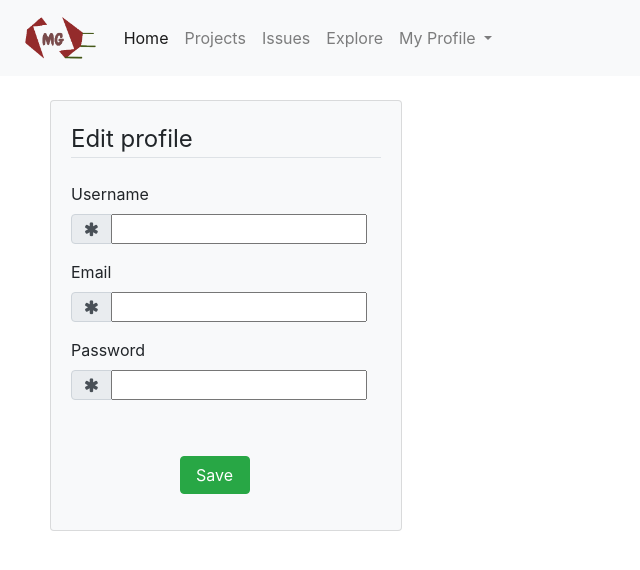
After one commit to jelenailic95/git_uks, a Django app: template my_git/templates/my_git/users/update_user_profile.html in a window 1280 px wide. The commit adds this page. Shown: the top 570 px of the page, without its empty margins (0-640 px from the left). Run offline with Django 3.2, Linux system fonts and the light colour scheme; the template is opened without the code that fills it: values that come from a table or form of the project are taken from there, others are empty; some libraries are stand-ins or nearby versions.

Commit message:
Added update of the user's profile

```diff
--- a/my_git/forms.py
+++ b/my_git/forms.py
@@ -21,3 +21,13 @@ class LoginForm(forms.Form):
 
     class Meta:
         fields = ['email', 'password']
+
+
+class UserUpdateProfileForm(forms.ModelForm):
+    username = forms.CharField(required=False)
+    email = forms.EmailField(required=False)
+    password = forms.CharField(required=False, widget=forms.PasswordInput)
+
+    class Meta:
+        model = User
+        fields = ['username', 'email', 'password']
--- a/my_git/static/my_git/styles/login.css
+++ b/my_git/static/my_git/styles/login.css
@@ -18,9 +18,9 @@ form {
 }
 
 #submit-btn {
-    margin-left:30%;
+    margin-left:15%;
 }
 
 .pt-3 {
-    margin-left: 37%;
+    margin-left: 20%;
 }
--- a/my_git/templates/my_git/home.html
+++ b/my_git/templates/my_git/home.html
@@ -1,16 +1,9 @@
-{% if messages %}
-    {% if message.tags == 'success' %}
-      <div class="alert {% if message.tags %} alert-{{ message.tags }}{% endif %}">
-            {{ message|safe }}
-        </div>
-    {% endif %}
-{% endif %}
-
 <!DOCTYPE html>
 <html lang="en">
 <head>
     <meta charset="utf-8">
-        <link rel="stylesheet" href="https://maxcdn.bootstrapcdn.com/bootstrap/4.0.0/css/bootstrap.min.css" integrity="sha384-Gn5384xqQ1aoWXA+058RXPxPg6fy4IWvTNh0E263XmFcJlSAwiGgFAW/dAiS6JXm" crossorigin="anonymous">
+    <link rel="stylesheet" href="https://maxcdn.bootstrapcdn.com/bootstrap/4.0.0/css/bootstrap.min.css"
+          integrity="sha384-Gn5384xqQ1aoWXA+058RXPxPg6fy4IWvTNh0E263XmFcJlSAwiGgFAW/dAiS6JXm" crossorigin="anonymous">
     <title>My Git</title>
 </head>
 
@@ -19,30 +12,32 @@
     <a class="navbar-brand" href="#">
         <img alt="My Git" src="../../static/my_git/images/logo.png" height="50px">
     </a>
-          <button class="navbar-toggler" type="button" data-toggle="collapse" data-target="#navbarNavDropdown" aria-controls="navbarNavDropdown" aria-expanded="false" aria-label="Toggle navigation">
+    <button class="navbar-toggler" type="button" data-toggle="collapse" data-target="#navbarNavDropdown"
+            aria-controls="navbarNavDropdown" aria-expanded="false" aria-label="Toggle navigation">
         <span class="navbar-toggler-icon"></span>
     </button>
     <div class="collapse navbar-collapse" id="navbarNavDropdown">
         <ul class="navbar-nav">
             <li class="nav-item active">
-                <a class="nav-link" href="#">Home <span class="sr-only">(current)</span></a>
+                <a class="nav-link"href="{% url 'home' %}">Home <span class="sr-only">(current)</span></a>
             </li>
             <li class="nav-item">
                 <a class="nav-link" href="#">Projects</a>
             </li>
             <li class="nav-item">
-                <a class="nav-link" href="">Issues</a>
+                <a class="nav-link" href="#">Issues</a>
             </li>
             <li class="nav-item">
                 <a class="nav-link" href="">Explore</a>
             </li>
             <li class="nav-item dropdown">
-                <a class="nav-link dropdown-toggle" href="#" id="navbarDropdownMenuLink" data-toggle="dropdown" aria-haspopup="true" aria-expanded="false">
+                <a class="nav-link dropdown-toggle" href="{% url 'profile_preview' %}" id="navbarDropdownMenuLink"
+                   data-toggle="dropdown" aria-haspopup="true" aria-expanded="false">
                     My Profile
                 </a>
                 <div class="dropdown-menu" aria-labelledby="navbarDropdownMenuLink">
                     <a class="dropdown-item" href="{% url 'profile_preview' %}">Profile</a>
-                  <a class="dropdown-item" href="{% url 'logout' %}">Logout</a>
+                    <a class="dropdown-item" href="{% url 'welcome' %}">Logout</a>
                 </div>
             </li>
         </ul>
--- /dev/null
+++ b/my_git/templates/my_git/users/update_user_profile.html
@@ -0,0 +1,35 @@
+{% extends 'my_git/home.html' %}
+
+{% block content %}
+
+    <link rel="stylesheet" href="https://cdnjs.cloudflare.com/ajax/libs/font-awesome/4.7.0/css/font-awesome.min.css">
+
+    <br>
+    <div class="card bg-light mb-3" style="max-width: 22rem; margin-left: 50px;">
+        <div class="card-body">
+            <form method="post">
+         {% csrf_token %}
+         <fieldset class="form-group">
+             <legend class="border-bottom mb-4">
+                 Edit profile
+             </legend>
+             {% for field in form %}
+                <div class="form-group" id="group_{{ field.name }}">
+                    <label for="id_{{ field.name }}" class="control-label">{{ field.label }}</label>
+                    <div class="input-group mb-3">
+                        <div class="input-group-prepend">
+                            <span class="input-group-text"><i class="fa fa-asterisk"></i></span>
+                        </div>
+                        {{ field }}
+                    </div>
+                </div>
+            {% endfor %}
+         </fieldset>
+         <br>
+         <div class="form-group">
+             <button class="btn btn-success" type="submit" style="margin-left:35%; width: 70px;">Save</button>
+         </div>
+     </form>
+        </div>
+    </div>
+{% endblock content %}
--- a/uks_project/urls.py
+++ b/uks_project/urls.py
@@ -25,9 +25,10 @@ urlpatterns = [
     path('home/', my_git_views.home, name='home'),
     # todo: change auth_views to my_git_views.login
     path('login/', my_git_views.login, name='login'),
-    path('logout/', auth_views.LoginView.as_view(template_name='my_git/users/logout.html'), name='logout'),
     path('register/', my_git_views.register, name='register'),
-    path('profile/', my_git_views.get_user_profile, name='profile_preview')
+    path('profile/', my_git_views.get_user_profile, name='profile_preview'),
+    path('profile/edit', my_git_views.update_user_profile, name='profile_update')
+
 ]
 
 urlpatterns += staticfiles_urlpatterns()
```
Also changed, not shown: my_git/templates/my_git/users/edit_user_profile.html (deleted, +0 -14 lines), my_git/templates/my_git/users/login.html (+21 -8 lines), my_git/templates/my_git/users/logout.html (deleted, +0 -10 lines), my_git/templates/my_git/users/register.html (+21 -14 lines), my_git/templates/my_git/users/user_profile.html (+11 -2 lines), my_git/views.py (+38 -3 lines). Lines whose indentation alone changed are shown as unchanged.
